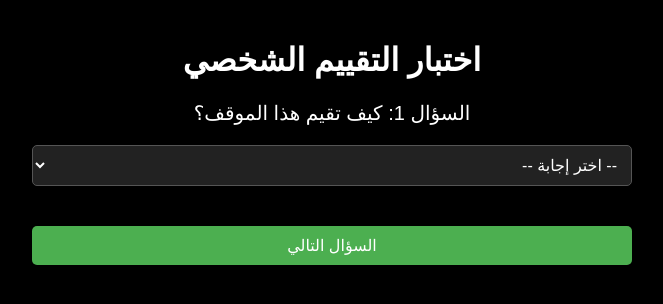
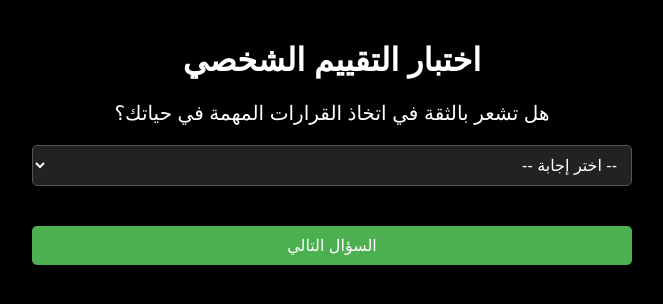
Before and after one commit to izat35/iz, a plain HTML site: page index.html in a window 1280 px wide. Shown: the whole page, without its empty margins (308-971 px from the left). Drawn offline with Linux system fonts and the light colour scheme.

Commit message:
Update index.html

```diff
--- a/index.html
+++ b/index.html
@@ -75,8 +75,34 @@
     </div>
 
     <script>
-        // الأسئلة
-        const questions = Array.from({length: 120}, (_, i) => `السؤال ${i + 1}: كيف تقيم هذا الموقف؟`);
+        // قائمة متنوعة من 120 سؤالًا
+        const questions = [
+            "هل تشعر بالثقة في اتخاذ القرارات المهمة في حياتك؟",
+            "هل تواجه صعوبة في التعبير عن رأيك أمام الآخرين؟",
+            "هل تستطيع التحكم في انفعالاتك عندما تكون تحت الضغط؟",
+            "هل تشعر بالسعادة عند تحقيق أهداف صغيرة؟",
+            "هل تعتبر نفسك شخصًا اجتماعيًا ويحب التفاعل مع الآخرين؟",
+            "هل تشعر بالقلق قبل البدء في مشروع جديد؟",
+            "هل لديك خطة واضحة لأهدافك المستقبلية؟",
+            "هل تجد صعوبة في التعامل مع النقد السلبي؟",
+            "هل تحافظ على توازنك عند مواجهة مواقف صعبة؟",
+            "هل تجد الوقت لممارسة الرياضة أو الهوايات؟",
+            "هل تعتقد أن الآخرين يقدرون جهودك؟",
+            "هل تشعر بالإرهاق من المهام اليومية؟",
+            "هل تستمتع بالعمل ضمن فريق؟",
+            "هل تميل إلى تأجيل الأمور المهمة إلى آخر لحظة؟",
+            "هل تثق بقدرتك على تحقيق أحلامك؟",
+            "هل تفضل قضاء وقتك بمفردك بدلًا من الاجتماع مع الآخرين؟",
+            "هل تشعر بالتوتر عندما تواجه تحديات جديدة؟",
+            "هل تقوم بمساعدة الآخرين دون توقع مقابل؟",
+            "هل تتحمل مسؤولية أفعالك حتى إذا كانت خاطئة؟",
+            "هل تجد صعوبة في التكيف مع التغيرات المفاجئة؟",
+            "هل تعتقد أنك تحافظ على صحتك النفسية بشكل جيد؟",
+            "هل تشعر بالرضا عن نفسك وعن إنجازاتك؟",
+            "هل تجد صعوبة في إنهاء ما بدأت؟",
+            "هل تعتقد أنك تستغل وقتك بشكل فعال؟",
+            // يمكنك إضافة المزيد حتى تصل إلى 120 سؤالًا!
+        ];
 
         let currentQuestionIndex = 0;
         let totalScore = 0;
```
